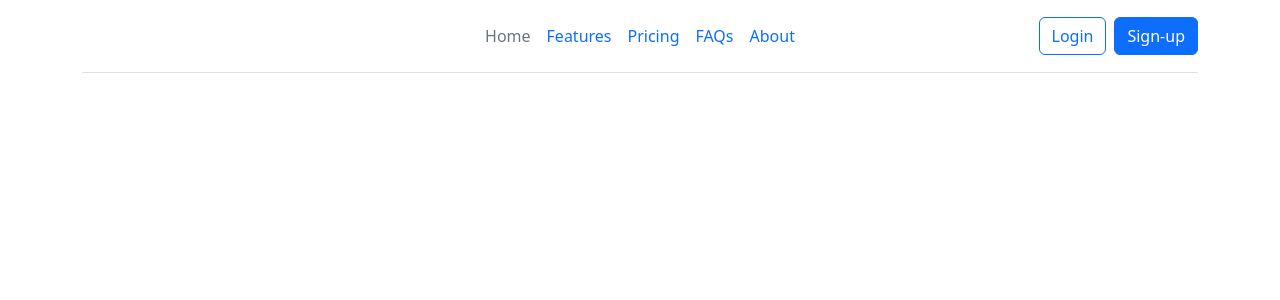
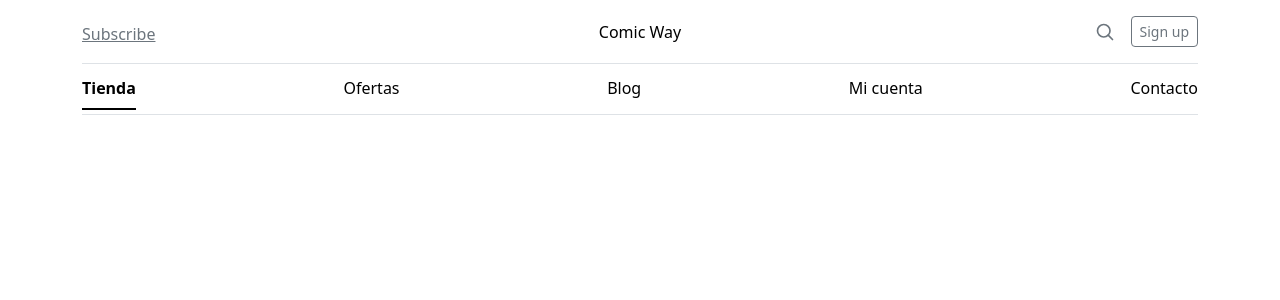
Before and after one commit to comicway/pixelshop, a React (Vite) app in the folder react-pixelshop/: page / in a window 1280 px wide. Shown: the top 300 px of the page. Built offline with nearby package versions, Linux system fonts and the light colour scheme.

Commit message:
NavBar e inicio de CartWidget

```diff
--- /dev/null
+++ b/react-pixelshop/src/components/CartWidget/cartwidget.jsx
@@ -0,0 +1,9 @@
+const CartWidget = () => {
+    return (
+        <a class="link-secondary" href="#" aria-label="Search">
+          <svg xmlns="http://www.w3.org/2001/svg" width="20" height="20" fill="none" stroke="currentColor" stroke-linecap="round" stroke-linejoin="round" stroke-width="2" class="mx-3" role="img" viewBox="0 0 24 24"><title>Search</title><circle cx="10.5" cy="10.5" r="7.5"></circle><path d="M21 21l-5.2-5.2"></path></svg>
+        </a>
+    )
+};
+
+export default CartWidget
--- /dev/null
+++ b/react-pixelshop/src/components/NavBar/navbar.jsx
@@ -0,0 +1,14 @@
+const NavBar = () => {
+    return (
+        <div class="nav-scroller py-1 mb-3 border-bottom">
+            <nav class="nav nav-underline justify-content-between">
+            <a class="nav-item nav-link link-body-emphasis active" href="#">Tienda</a>
+            <a class="nav-item nav-link link-body-emphasis" href="#">Ofertas</a>
+            <a class="nav-item nav-link link-body-emphasis" href="#">Blog</a>
+            <a class="nav-item nav-link link-body-emphasis" href="#">Mi cuenta</a>
+            <a class="nav-item nav-link link-body-emphasis" href="#">Contacto</a>
+            </nav>
+        </div>
+    )
+};
+export default NavBar
--- a/react-pixelshop/src/main.jsx
+++ b/react-pixelshop/src/main.jsx
@@ -1,6 +1,8 @@
 import React from 'react';
 import ReactDOM from 'react-dom/client';
 import 'bootstrap/dist/css/bootstrap.min.css';
+import NavBar from './components/NavBar/navbar';
+import CartWidget from './components/CartWidget/cartwidget';
 
 
 const rootDivElement = document.getElementById('root');
@@ -8,28 +10,25 @@ const rootDivElement = document.getElementById('root');
 const root = ReactDOM.createRoot(rootDivElement);
 
 function App(){
-    return <div class="container">
-    <header class="d-flex flex-wrap align-items-center justify-content-center justify-content-md-between py-3 mb-4 border-bottom">
-      <div class="col-md-3 mb-2 mb-md-0">
-        <a href="/" class="d-inline-flex link-body-emphasis text-decoration-none">
-          <svg class="bi" width="40" height="32" role="img" aria-label="Bootstrap"><use xlink:href="#bootstrap"></use></svg>
-        </a>
+    return (
+        <div class="container">
+  <header class="border-bottom lh-1 py-3">
+    <div class="row flex-nowrap justify-content-between align-items-center">
+      <div class="col-4 pt-1">
+        <a class="link-secondary" href="#">Subscribe</a>
       </div>
-
-      <ul class="nav col-12 col-md-auto mb-2 justify-content-center mb-md-0">
-        <li><a href="#" class="nav-link px-2 link-secondary">Home</a></li>
-        <li><a href="#" class="nav-link px-2">Features</a></li>
-        <li><a href="#" class="nav-link px-2">Pricing</a></li>
-        <li><a href="#" class="nav-link px-2">FAQs</a></li>
-        <li><a href="#" class="nav-link px-2">About</a></li>
-      </ul>
-
-      <div class="col-md-3 text-end">
-        <button type="button" class="btn btn-outline-primary me-2">Login</button>
-        <button type="button" class="btn btn-primary">Sign-up</button>
+      <div class="col-4 text-center">
+        <a class="blog-header-logo text-body-emphasis text-decoration-none" href="#">Comic Way</a>
       </div>
-    </header>
-  </div>
+      <div class="col-4 d-flex justify-content-end align-items-center">
+        <CartWidget/>
+        <a class="btn btn-sm btn-outline-secondary" href="#">Sign up</a>
+      </div>
+    </div>
+  </header>
+        <NavBar/>
+</div>
+    )
 };
 
 root.render(<App/>);
```
